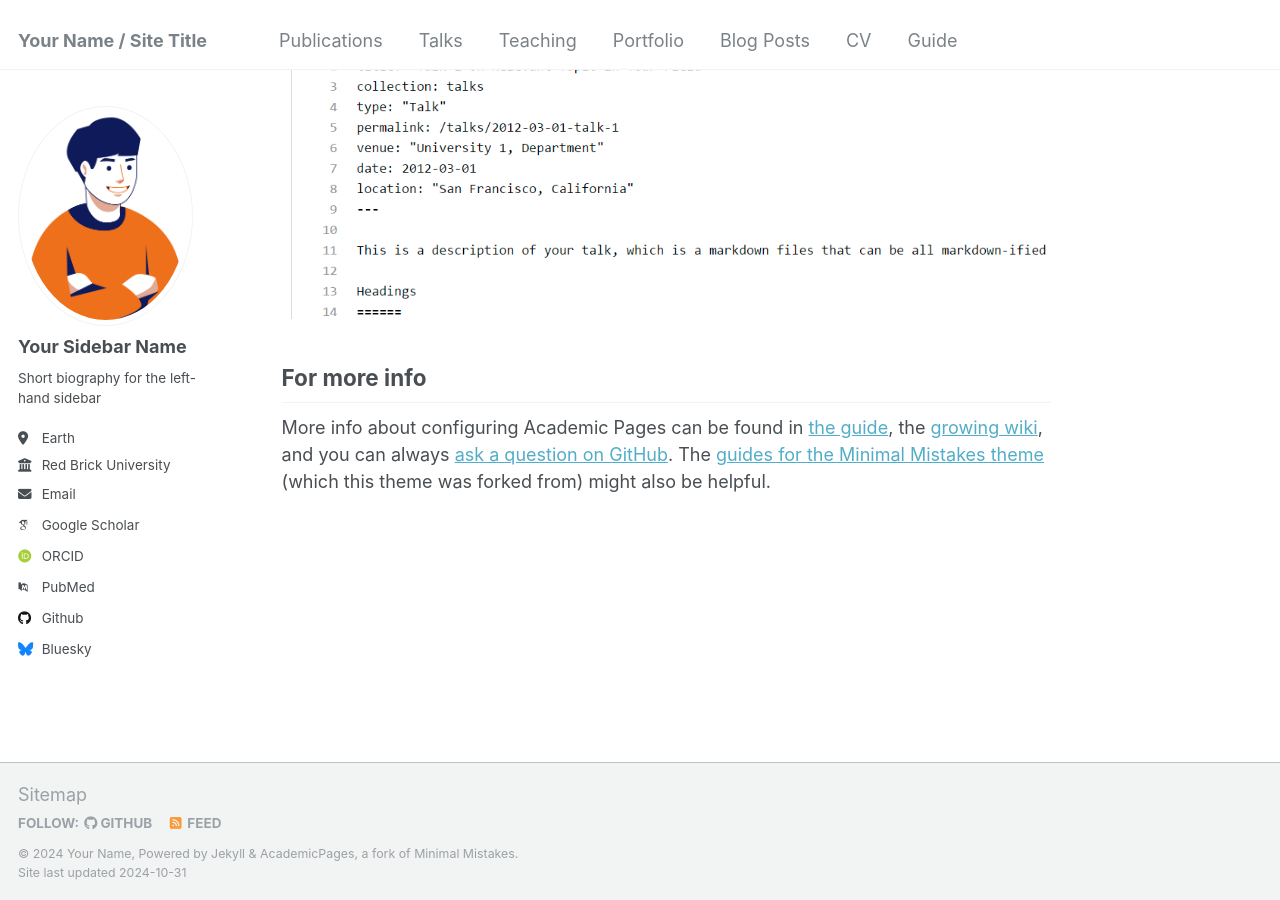
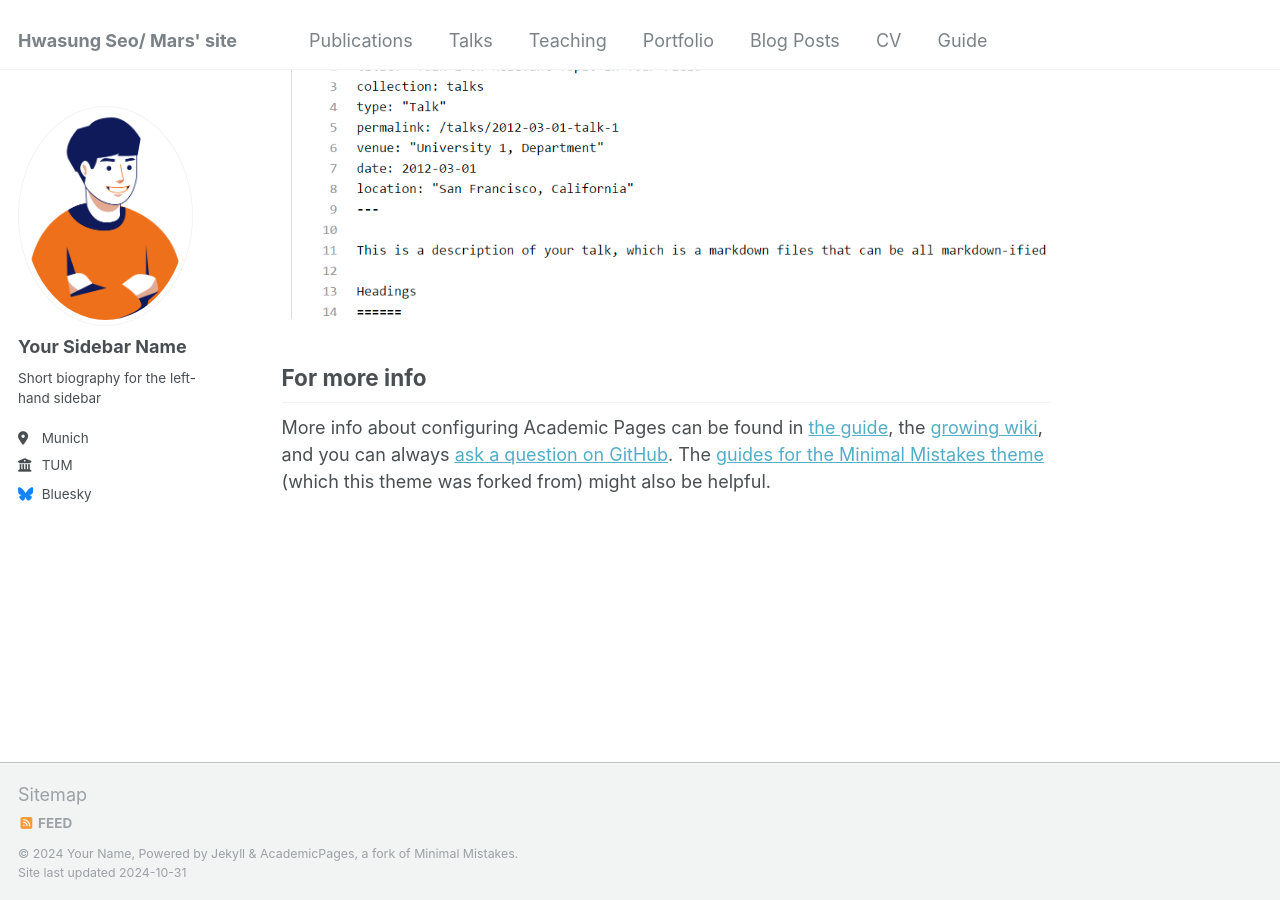
Before and after one commit to mars-hss/mars-hss.github.io, a Jekyll site: the page built from _pages/about.md, in a window 1280 px wide and 900 px high, scrolled down 2643 px. Built offline with Jekyll 4.4.1, drawn with Linux system fonts in a browser that asks for light colours; some web fonts are replaced.

Commit message:
update config first

```diff
--- a/_config.yml
+++ b/_config.yml
@@ -7,14 +7,14 @@
 # server process.
 
 # Basic Site Settings
-locale                   : "en-US"
-title                    : "Your Name / Site Title"
+locale                   : "de-DE"
+title                    : " Hwasung Seo/ Mars' site"
 title_separator          : "-"
 name                     : &name "Your Name"
 description              : &description "personal description"
-url                      : https://academicpages.github.io # the base hostname & protocol for your site e.g. "https://mmistakes.github.io"
+url                      : https://mars-hss.github.io # the base hostname & protocol for your site e.g. "https://mmistakes.github.io"
 baseurl                  : "" # the subpath of your site, e.g. "/blog"
-repository               : "academicpages/academicpages.github.io"
+repository               : "mars-hss.github.io"
 
 # Site Author - The following control what appear as part of the author content on the side bar.
 #               If a field is blank the icon and link will not appear, otherwise it will be shown.
@@ -25,18 +25,18 @@ author:
   name             : "Your Sidebar Name"
   pronouns         : # example: "she/her"
   bio              : "Short biography for the left-hand sidebar"
-  location         : "Earth"
-  employer         : "Red Brick University"
+  location         : "Munich"
+  employer         : "TUM"
   uri              : # URL
-  email            : "none@example.org"
+  email            : #"none@example.org"
 
   # Academic websites
   arxiv            : # URL - Update with the correct link to your profile
-  googlescholar    : "https://scholar.google.com/citations?user=PS_CX0AAAAAJ"
+  googlescholar    : #"https://scholar.google.com/citations?user=PS_CX0AAAAAJ"
   impactstory      : # URL
-  orcid            : "http://orcid.org/yourorcidurl"
+  orcid            : #"http://orcid.org/yourorcidurl"
   semantic         : # URL
-  pubmed           : "https://www.ncbi.nlm.nih.gov/pubmed/?term=john+snow"
+  pubmed           : #"https://www.ncbi.nlm.nih.gov/pubmed/?term=john+snow"
   researchgate     : # URL
   scopus           : # URL
 
@@ -44,7 +44,7 @@ author:
   bitbucket        : # Username - Update with your username on the site
   codepen          : # Username
   dribbble         : # Username
-  github           : "academicpages"
+  github           : #"academicpages"
   kaggle           : # Username
   stackoverflow    : # User number or user number and name (i.e., use "1" or "1/jeff-atwood")
 
```
